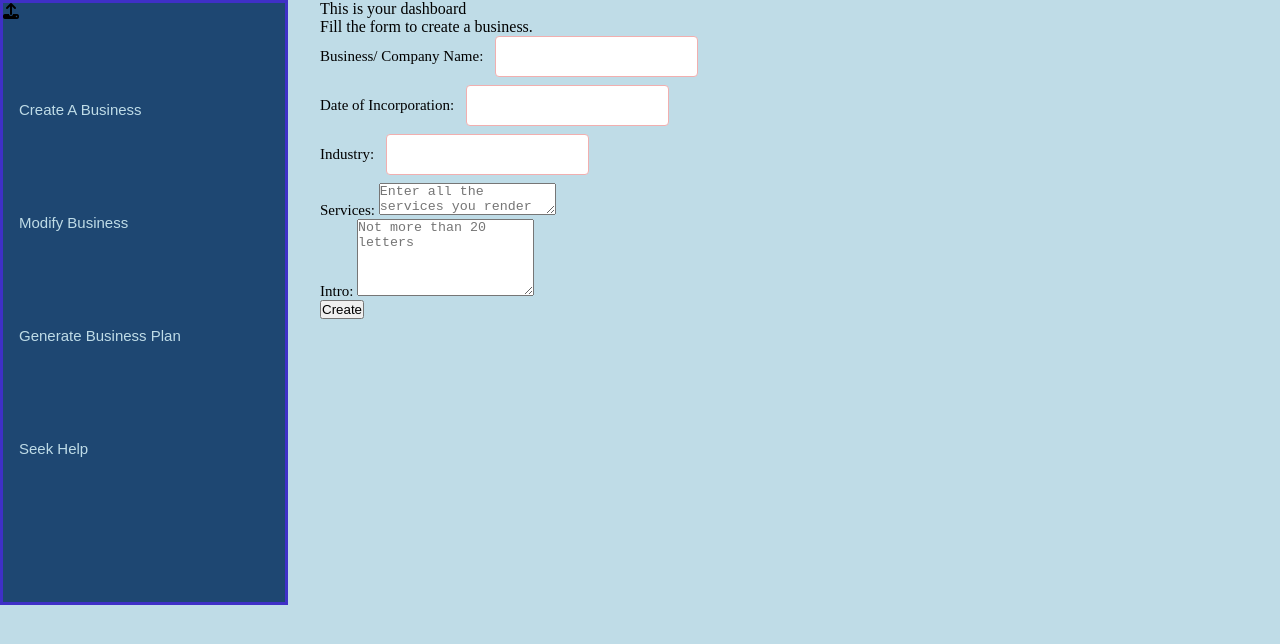
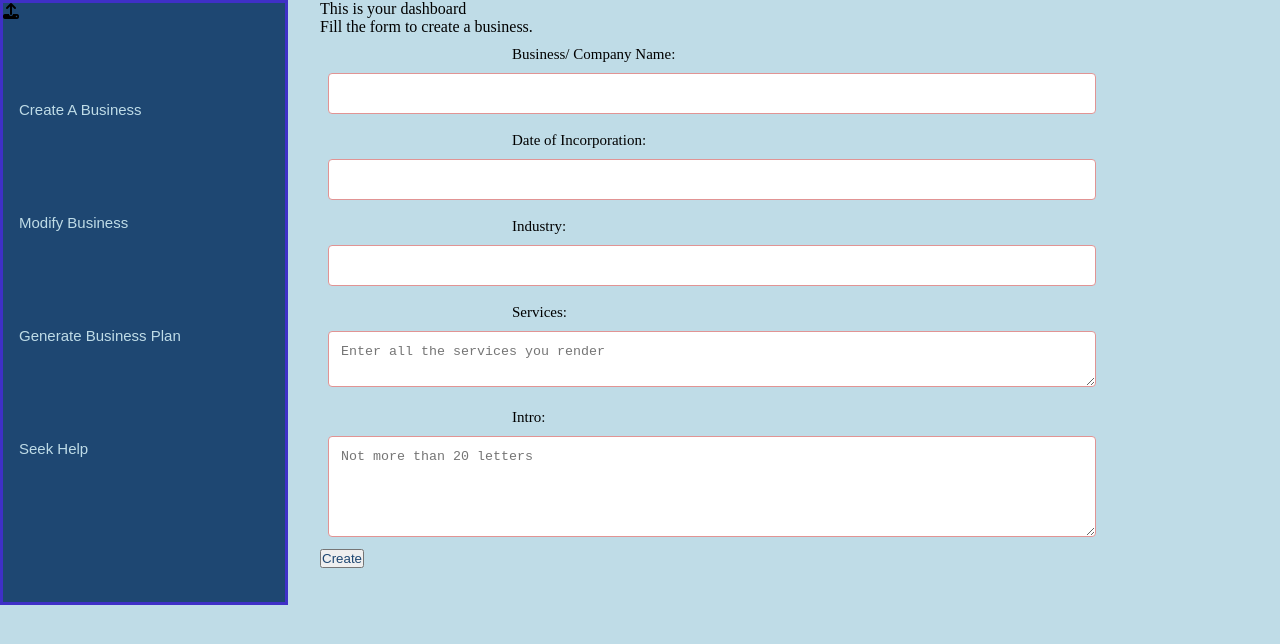
Before and after one commit to Joynkem/BusinessPlanApp, a plain HTML site: page dashboard.html in a window 1280 px wide. Drawn offline with Linux system fonts and the light colour scheme; a web font is replaced by a local one.

Commit message:
Forms were designed

```diff
--- a/bizstyle.css
+++ b/bizstyle.css
@@ -49,17 +49,20 @@ a {
 li {
     list-style: none;
 }
-.signfm{
-    background-color: #afa8e1;
-    font-size: 3rem;
-    }
-input{
+
+.createbus label{
+    margin-left: 12rem;
+}
+.createbus input, textarea{
         margin-left: 0.5rem;
         margin-bottom: 0.5rem;
         padding: 12px;
-        border: 1px solid #f1afaf;
+        border: 1.3px solid #e19494;
         border-radius: 4px;
+        width: 80%;
+        /* resize: vertical; */
 }
+
 .planCats{
         display: grid;
         grid-template-columns: 35% 65%;
@@ -92,15 +95,20 @@ input{
     background-color: #e0c5e5;
     color: white;
   }
-  .sticky{
+  label {
+    padding: 10px 10px 10px 0;
+    display: inline-block;
+  }
+  .signbtn{
+    color: #1e4772;
+  }
+.sticky{
     position: fixed;
-
-  }
+}
   .bizfm{
     font-family: "Trirong", serif;
     font-size: 15px;
-
-  }
+}
 @media screen and (max-width: 310px) {
     .navbar{
         background-color: rgb(15, 85, 165);
--- a/dashboard.html
+++ b/dashboard.html
@@ -22,22 +22,23 @@
 
 
       </div>
-      <div id="createbus">
+      <div class="createbus">
         <p>This is your dashboard</p>
         <p>Fill the form to create a business.</p>
           <form action="" class="bizfm">
               <label for="biznm">Business/ Company Name:</label>
               <input type="text" id="biznm" name=""><br>
-              <label for="dateofinc">Date of Incorporation:</label>
+              <label for="dateofinc">Date of Incorporation:</label><br>
               <input type="text" id="dateofinc" name=""><br>
-              <label for="ind">Industry:</label>
+              <label for="ind">Industry:</label><br>
               <input type="text" id="ind" name=""><br>
-              <label for="servises">Services: </label>
+              <label for="servises">Services: </label><br>
               <textarea name="" id="servises" placeholder="Enter all the services you render"></textarea><br>
-              <label for="shtdesc">Intro:</label>
+              <label for="shtdesc">Intro:</label><br>
               <textarea name="" id="shtdesc" placeholder="Not more than 20 letters"  rows="5"></textarea>
-          </form>
-          <button onclick="createBusiness()" class="signbtn">Create</button>
+            </form>
+            <button onclick="createBusiness()" class="signbtn">Create</button>
+
       </div>
 
     </div>
```
Also changed, not shown: signin.html (+1 -1 lines), signup.html (+2 -2 lines), signupin.js (+0 -16 lines), success.html (added, +23 -0 lines).
